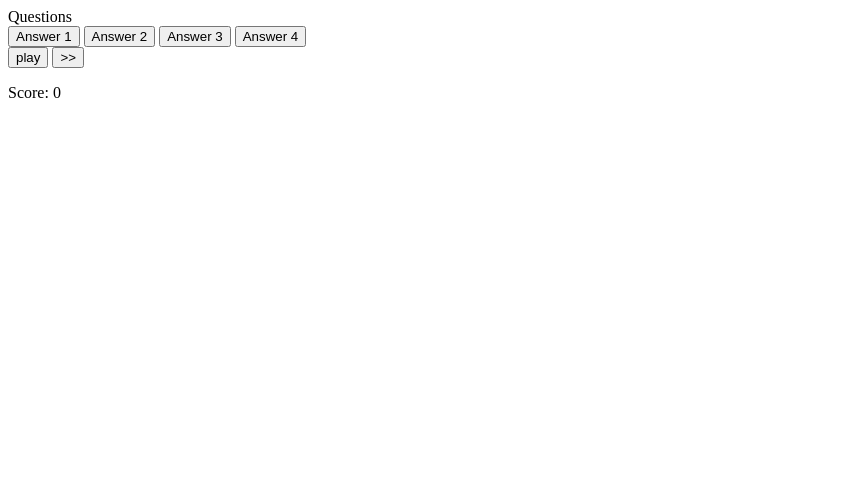
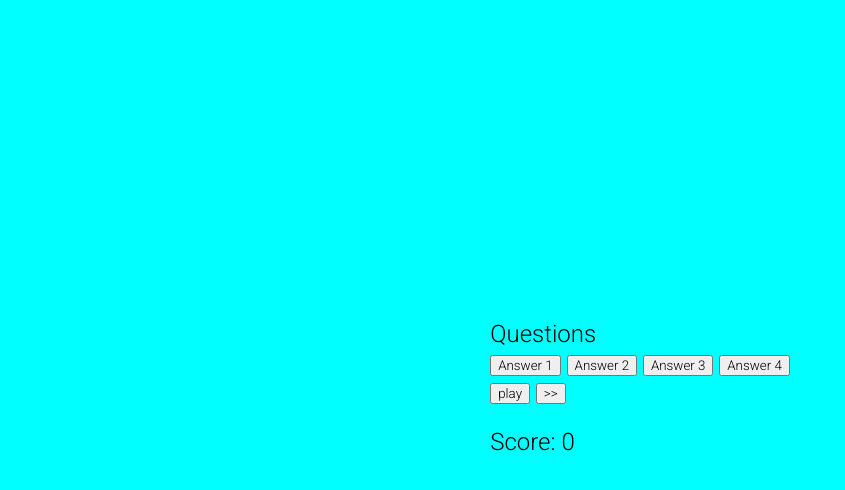
Before and after one commit to Lee-moran/IQ-Quiz-2021, a plain HTML site: page index.html in a window 1280 px wide. Shown: the whole page, without its empty margins (0-845 px from the left). Drawn offline with Linux system fonts and the light colour scheme.

Commit message:
inital css added to body and layout

```diff
--- a/assets/style.css
+++ b/assets/style.css
@@ -0,0 +1,18 @@
+@import url('https://fonts.googleapis.com/css2?family=Roboto:wght@300&family=Rowdies&display=swap');
+
+*,*::before, *::after {
+    box-sizing: border-box;
+    font-family:'Roboto', 'Rowdies';
+}
+
+body{
+    padding: 0;
+    margin: 0;
+    display: flex;
+    justify-content: center;
+    width: 100vw;
+    height: 100vh;
+    align-items: center;
+    background-color: aqua;
+    font-size: x-large;
+}
--- a/index.html
+++ b/index.html
@@ -22,7 +22,6 @@
                     <button class="btn"> Answer 4 </button>
                 </div>
             </div>
-        </div>
 
             <div class="controll-Pannel">
                 <button id="start-btn" class="btn-start btn"> play </button>
@@ -32,10 +31,13 @@
             <div id="scoreboard">
                 <p class="score"> Score: <span id="correct">0</span></p>
             </div>
+        </div>
 
 
 
 
 
+
+        <script src="/assets/script.js"></script>
     </body>
     </html>
```
Lines whose indentation alone changed are shown as unchanged.
